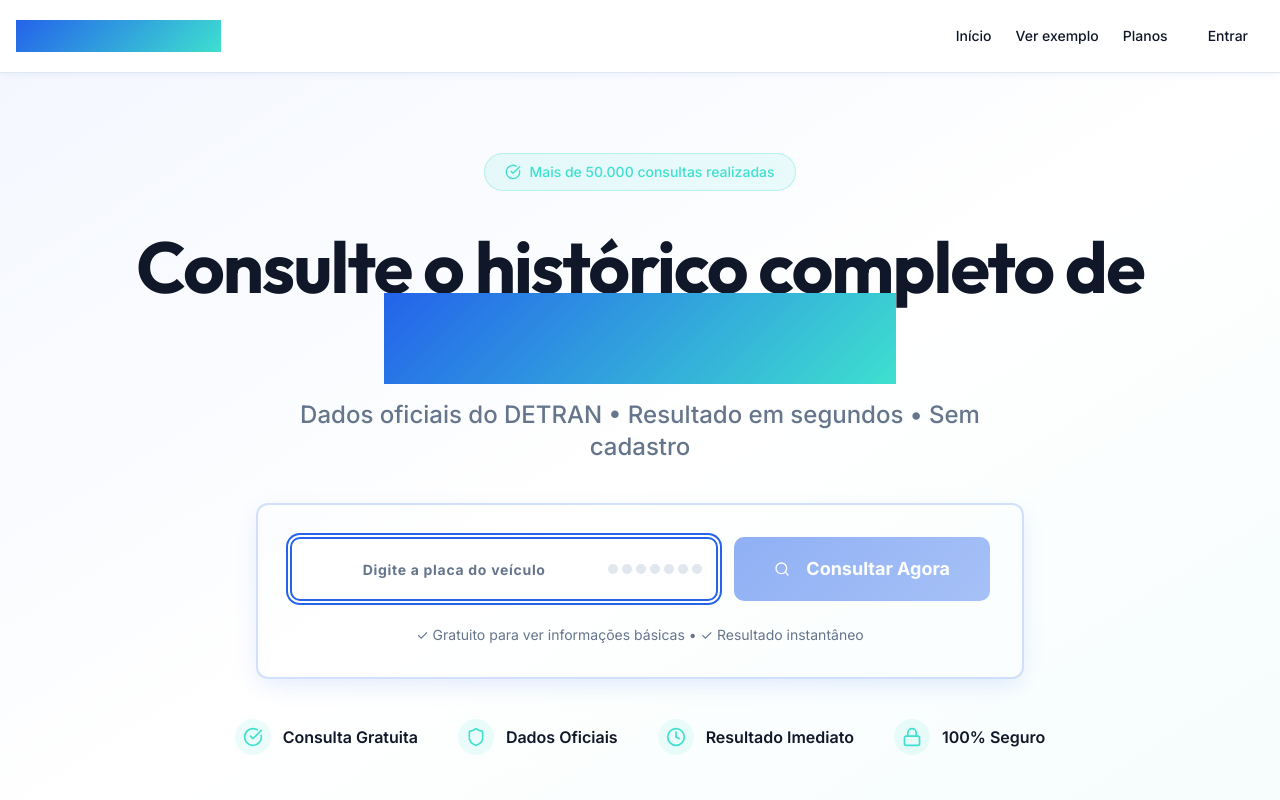
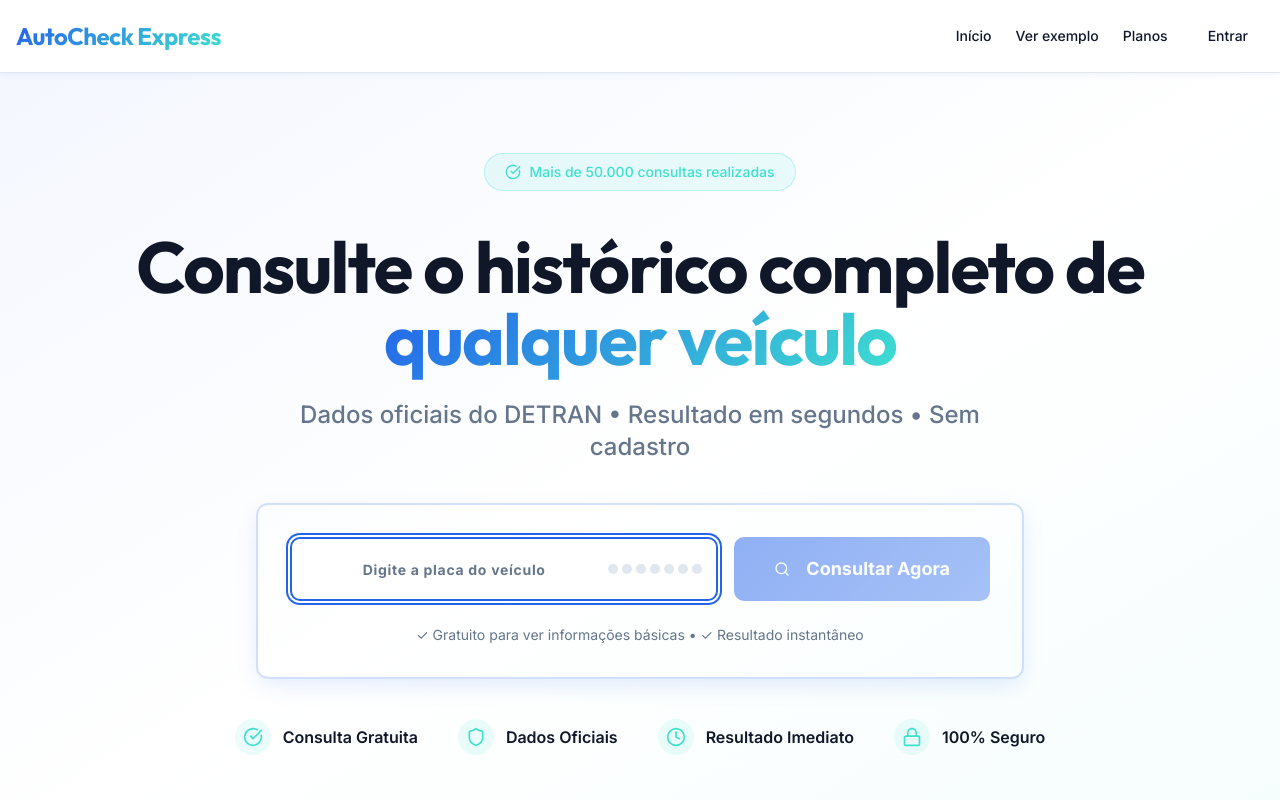
Before and after one commit to Drr051291/checkplaca, a React (Vite) app: page / in a window 1280 px wide. Shown: the top 800 px of the page. Built offline with nearby package versions, Linux system fonts and the light colour scheme; the HTML template or start-up script is replaced by a standard one.

Commit message:
Fix visual errors on page

```diff
--- a/src/components/HeroSection.tsx
+++ b/src/components/HeroSection.tsx
@@ -79,7 +79,7 @@ export const HeroSection = () => {
           <div className="space-y-6 animate-scale-in">
             <h1 className="text-5xl md:text-6xl lg:text-7xl font-display font-bold leading-tight tracking-tight">
               Consulte o histórico completo de{" "}
-              <span className="bg-gradient-hero bg-clip-text text-transparent">
+              <span className="bg-gradient-hero [-webkit-background-clip:text] [background-clip:text] [-webkit-text-fill-color:transparent] [text-fill-color:transparent]">
                 qualquer veículo
               </span>
             </h1>
--- a/src/pages/Index.tsx
+++ b/src/pages/Index.tsx
@@ -14,7 +14,7 @@ const Index = () => {
       <header className="border-b border-border bg-background/95 backdrop-blur supports-[backdrop-filter]:bg-background/60 sticky top-0 z-50 shadow-soft">
         <div className="container mx-auto px-4 py-4">
           <div className="flex justify-between items-center">
-            <h1 className="text-2xl font-bold bg-gradient-hero bg-clip-text text-transparent">
+            <h1 className="text-2xl font-bold bg-gradient-hero [-webkit-background-clip:text] [background-clip:text] [-webkit-text-fill-color:transparent] [text-fill-color:transparent]">
               AutoCheck Express
             </h1>
             <nav className="hidden md:flex items-center gap-6">
@@ -102,7 +102,7 @@ const Index = () => {
         <div className="container mx-auto px-4">
           <div className="grid md:grid-cols-4 gap-8 mb-8">
             <div>
-              <h4 className="font-bold mb-4 bg-gradient-hero bg-clip-text text-transparent">
+              <h4 className="font-bold mb-4 bg-gradient-hero [-webkit-background-clip:text] [background-clip:text] [-webkit-text-fill-color:transparent] [text-fill-color:transparent]">
                 AutoCheck Express
               </h4>
               <p className="text-sm text-muted-foreground">
--- a/src/pages/Report.tsx
+++ b/src/pages/Report.tsx
@@ -207,7 +207,7 @@ const Report = () => {
                 <ArrowLeft className="mr-2" />
                 Nova Consulta
               </Button>
-              <h1 className="text-2xl font-bold bg-gradient-hero bg-clip-text text-transparent">
+              <h1 className="text-2xl font-bold bg-gradient-hero [-webkit-background-clip:text] [background-clip:text] [-webkit-text-fill-color:transparent] [text-fill-color:transparent]">
                 AutoCheck Express
               </h1>
             </div>
```
